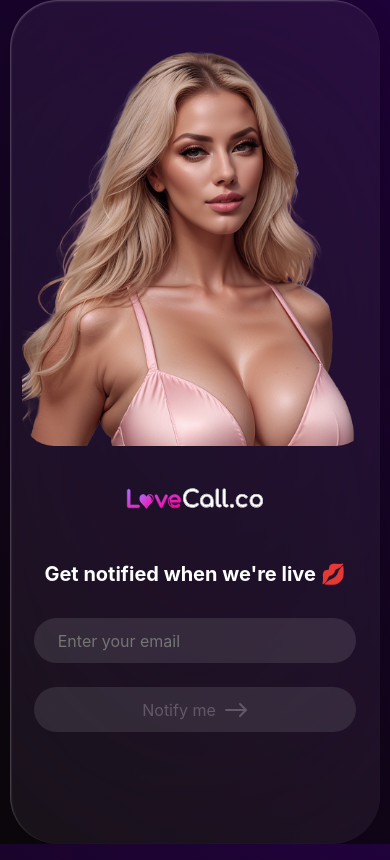
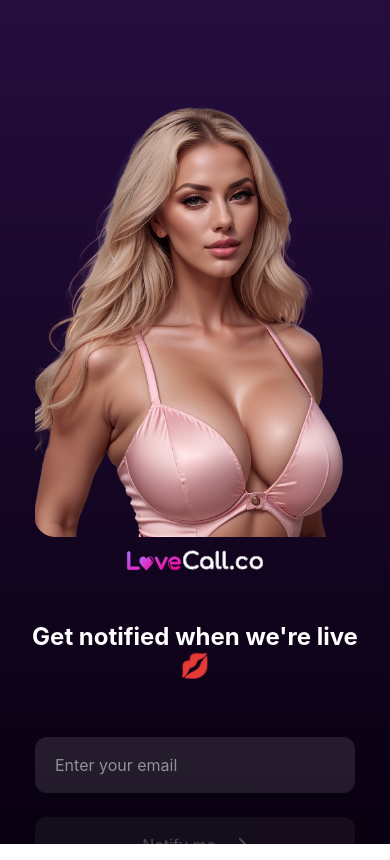
Before and after one commit to lovecallco/comingsoon, a plain HTML site: page index.html in a window 390 px wide. Shown: the top 860 px of the page. Drawn offline with Linux system fonts and the light colour scheme.

Commit message:
Update index.html

```diff
--- a/index.html
+++ b/index.html
@@ -141,101 +141,113 @@
     }
 
     @media (max-width: 768px) {
+      body {
+        background: linear-gradient(180deg, rgba(26, 0, 51, 0.95) 0%, rgba(8, 0, 16, 1) 100%);
+      }
+
       .container {
+        width: 100%;
+        height: 100vh;
+        max-width: 100vw;
+        max-height: 100vh;
+        padding: 24px;
+        border-radius: 0;
+        background: transparent;
+        backdrop-filter: none;
+        box-shadow: none;
         flex-direction: column;
-        padding: 16px;
-        gap: 24px;
-        height: 100vh;
-        border-radius: 48px;
-        max-width: 400px;
-        margin: 0 auto;
+        justify-content: flex-start;
+        gap: 32px;
       }
 
       .image-section {
-        flex: none;
-        height: 400px;
-        border-radius: 32px;
-        overflow: hidden;
-        margin-top: 24px;
-      }
-
-      .image-section img {
         width: 100%;
-        height: 100%;
-        object-fit: cover;
-        object-position: 50% 15%;
+        height: auto;
+        max-width: 320px;
+        margin: 48px auto 0;
+        border-radius: 0;
+        overflow: visible;
       }
 
       .content-section {
-        flex: none;
-        padding: 0 24px 32px;
-        gap: 32px;
+        width: 100%;
+        height: auto;
+        margin: 0;
+        padding: 0;
+        position: relative;
+        top: -20px;
+      }
+
+      .header-content {
+        gap: 48px;
+      }
+
+      .logo {
+        width: 140px;
+        height: auto;
+        margin: 0 auto;
       }
 
       .title {
         font-size: 24px;
-        margin-top: 16px;
+        text-align: center;
+        margin: 0;
+      }
+
+      .form-group {
+        width: 100%;
+        max-width: 320px;
+        margin: 24px auto 0;
+        gap: 16px;
       }
 
       .input-field {
+        height: 56px;
         background: rgba(255, 255, 255, 0.1);
-        border-radius: 32px;
+        border-radius: 12px;
+        padding: 0 20px;
+        font-size: 16px;
+        color: white;
+        border: none;
+      }
+
+      .input-field::placeholder {
+        color: rgba(255, 255, 255, 0.5);
       }
 
       .submit-btn {
-        margin-top: 8px;
-        border-radius: 32px;
+        height: 56px;
+        margin: 8px 0 0;
+        border-radius: 12px;
+        background: rgba(255, 255, 255, 0.1);
+        font-size: 16px;
+      }
+
+      .submit-btn.active {
+        background: rgba(255, 255, 255, 0.9);
+        color: #1a0033;
+      }
+
+      /* Remove the blur effect for mobile */
+      .blur-effect {
+        display: none;
       }
     }
 
-    @media (max-width: 480px) {
+    /* Additional iPhone-specific adjustments */
+    @media (max-width: 393px) {
       .container {
-        width: 95vw;
-        padding: 12px;
-      }
-
-      .image-section {
-        height: 50%;
-      }
-
-      .image-section img {
-        object-position: 50% 25%;
-      }
-
-      .content-section {
-        padding: 16px 12px;
-      }
-
-      .title {
-        font-size: 20px;
-      }
-
-      .input-field,
-      .submit-btn {
-        height: 45px;
-        border-radius: 25px;
+        padding: 20px;
       }
     }
 
+    /* Safe area insets for notched devices */
     @supports (padding: env(safe-area-inset-top)) {
-      body {
-        padding: env(safe-area-inset-top) env(safe-area-inset-right) env(safe-area-inset-bottom) env(safe-area-inset-left);
-      }
-    }
-
-    @media (max-width: 768px) and (orientation: landscape) {
-      .container {
-        flex-direction: row;
-        height: min(600px, 90vh);
-      }
-
-      .image-section {
-        flex: 1;
-        height: auto;
-      }
-
-      .content-section {
-        flex: 1;
+      @media (max-width: 768px) {
+        .container {
+          padding-top: max(24px, env(safe-area-inset-top));
+          padding-bottom: max(24px, env(safe-area-inset-bottom));
+        }
       }
     }
   </style>
```
